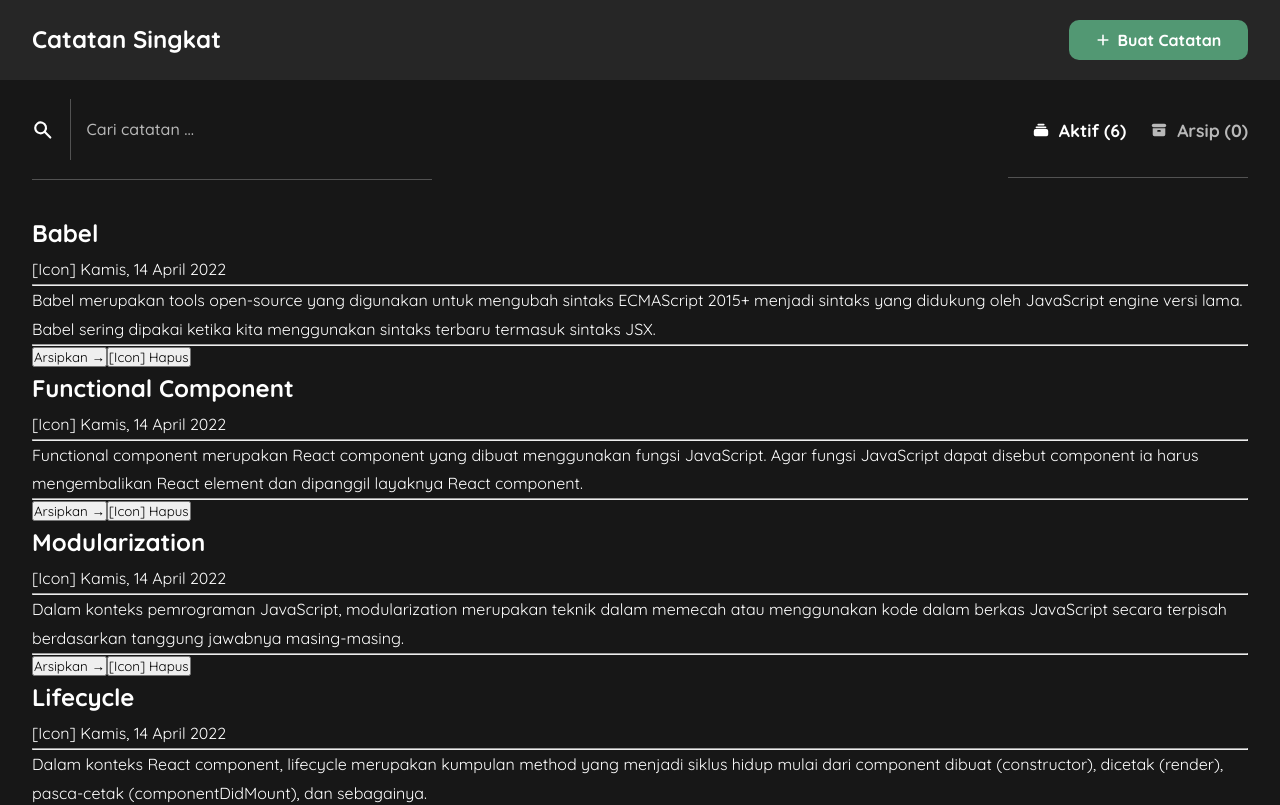
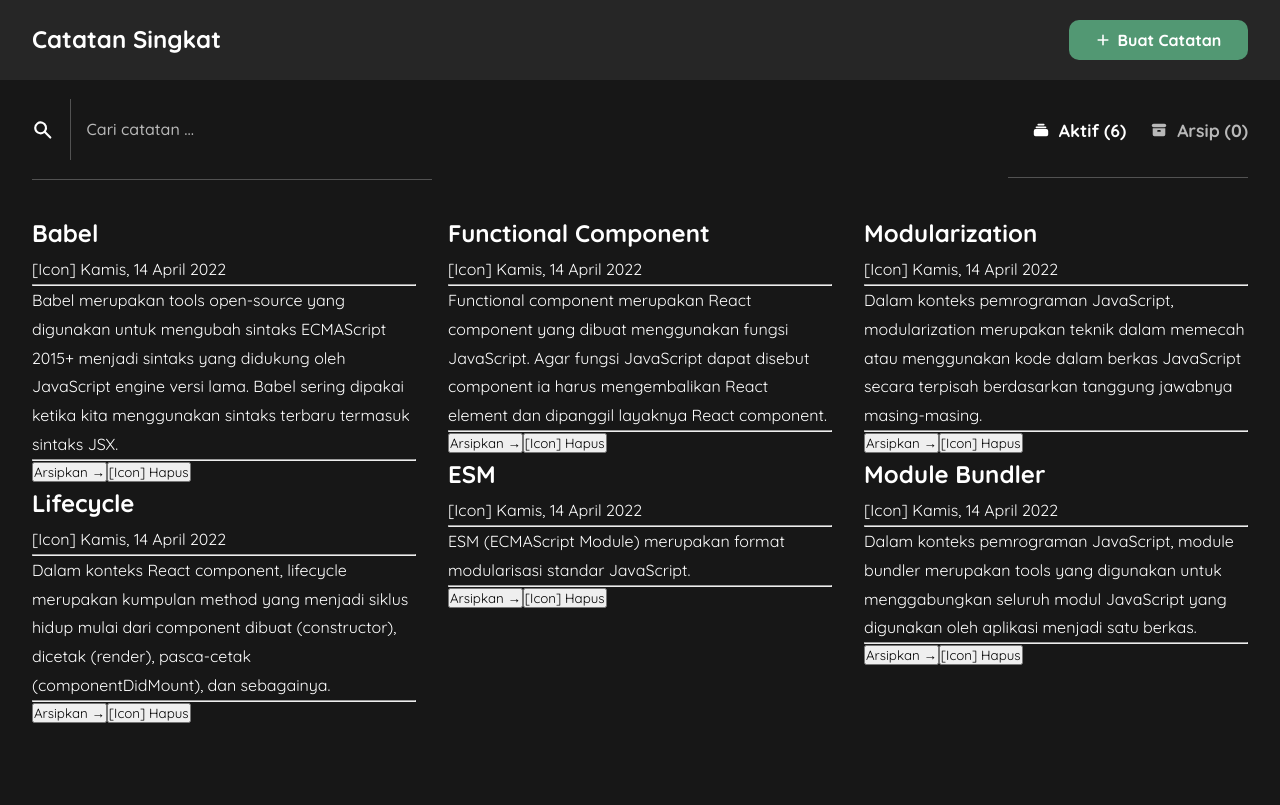
Before and after one commit to cholis04/simple-note, a React (Create React App) app: page / in a window 1280 px wide. Shown: the top 805 px of the page. Built offline with nearby package versions, Linux system fonts and the light colour scheme.

Commit message:
Implement Masonry Layout to Note List

```diff
--- a/package.json
+++ b/package.json
@@ -9,6 +9,7 @@
     "@testing-library/user-event": "^13.5.0",
     "react": "^18.2.0",
     "react-dom": "^18.2.0",
+    "react-masonry-css": "^1.0.16",
     "react-modal": "^3.15.1",
     "react-router-dom": "^6.3.0",
     "react-scripts": "5.0.1",
--- a/src/components/BoxNoteCard/index.js
+++ b/src/components/BoxNoteCard/index.js
@@ -1,14 +1,27 @@
 import React from 'react';
+import Masonry from 'react-masonry-css';
 
 import NoteCard from '../NoteCard';
 
+import styles from './index.module.css';
+
+const breakpointColumnsObj = {
+  default: 3,
+  1024: 2,
+  640: 1,
+};
+
 function BoxNoteCard({ notes }) {
   return (
-    <div className="box-card">
+    <Masonry
+      breakpointCols={breakpointColumnsObj}
+      className={styles.masonryGrid}
+      columnClassName={styles.masonryColumn}
+    >
       {notes.map((note) => {
         return <NoteCard key={note.id} note={note} />;
       })}
-    </div>
+    </Masonry>
   );
 }
 
--- /dev/null
+++ b/src/components/BoxNoteCard/index.module.css
@@ -0,0 +1,18 @@
+.masonryGrid {
+    display: flex;
+    margin-left: -32px; /* gutter size offset */
+    width: auto;
+}
+
+.masonryColumn {
+    padding-left: 32px; /* gutter size */
+    background-clip: padding-box;
+}
+
+/* Desktop */
+/* Desktop */
+@media only screen and (min-width: 768px) {
+    .masonryGrid {
+       margin-bottom: 10rem;
+    }
+}
--- a/src/components/Navbar/index.module.css
+++ b/src/components/Navbar/index.module.css
@@ -19,7 +19,7 @@
 }
 
 .title {
-    font-size: 1.5rem;
+    font-size: 1.2rem;
     font-weight: var(--fw-bold);
 }
 
@@ -33,7 +33,7 @@
     display: flex;
     justify-content: center;
     align-items: center;
-    background-color: var(--primay-color);
+    background-color: var(--primary-color);
     color:var(--text-primary-color)
 }
 
@@ -60,6 +60,11 @@
 /* Desktop Responsive */
 /* Desktop Responsive */
 @media only screen and (min-width: 768px) {
+
+    .title {
+        font-size: 1.5rem;
+    }
+
     .wrapper {
         padding:0 2em;
     }
--- a/src/components/SearchForm/index.module.css
+++ b/src/components/SearchForm/index.module.css
@@ -1,7 +1,5 @@
 .form{
     width: 100%;
-
-    padding: 0em 0;
     border-bottom:1px solid var(--line-color);
 }
 
--- a/src/containers/ModalForm/index.module.css
+++ b/src/containers/ModalForm/index.module.css
@@ -91,7 +91,7 @@
     padding:0.8em 1em;
     width: 100%;
 
-    background-color: var(--primay-color);
+    background-color: var(--primary-color);
     color:var(--text-primary-color);
 
     border:none;
--- a/src/containers/TabList/index.module.css
+++ b/src/containers/TabList/index.module.css
@@ -1,7 +1,6 @@
 .tablist {
     display: flex;
     align-items: center;
-    padding:1.2em 0;
     border-bottom:1px solid var(--line-color);
 }
 
@@ -34,6 +33,9 @@
 /* Desktop Responsive */
 /* Desktop Responsive */
 @media only screen and (min-width: 768px) {
+    .tablist {
+        padding:1.2em 0;
+    }
 
     .buttonTab {
         padding:1em 0;
--- a/src/styles/global.css
+++ b/src/styles/global.css
@@ -5,7 +5,7 @@
 
 :root {
   /* Theme Color */
-  --primay-color: hsl(148,30%,46%);
+  --primary-color: hsl(148,30%,46%);
   --secondary-color: hsl(90,18%,64%);
   --tertiary-color: hsl(157,16%,28%);
 
@@ -22,7 +22,7 @@
   --maxWidth: 1280px;
   --midWidth:375px;
   --navHeight:80px;
-  --mainHeadingHeightMobile:180px;
+  --mainHeadingHeightMobile:120px;
   --mainHeadingHeightDesktop:100px;
 
   /* Font Weight */
@@ -42,7 +42,7 @@
 }
 
 body {
-  font-size: 16px;
+  font-size: 14px;
   min-width: var(--minWWidth);
   background-color: var(--background-color);
   color:var(--text-primary-color);
@@ -64,4 +64,7 @@ input,button,textarea{
 /* Desktop */
 /* Desktop */
 @media only screen and (min-width: 768px) {
+  body {
+    font-size: 16px;
+  }
 }
```
Also changed, not shown: 1 other file (tests, documents, lock files or other folders).
